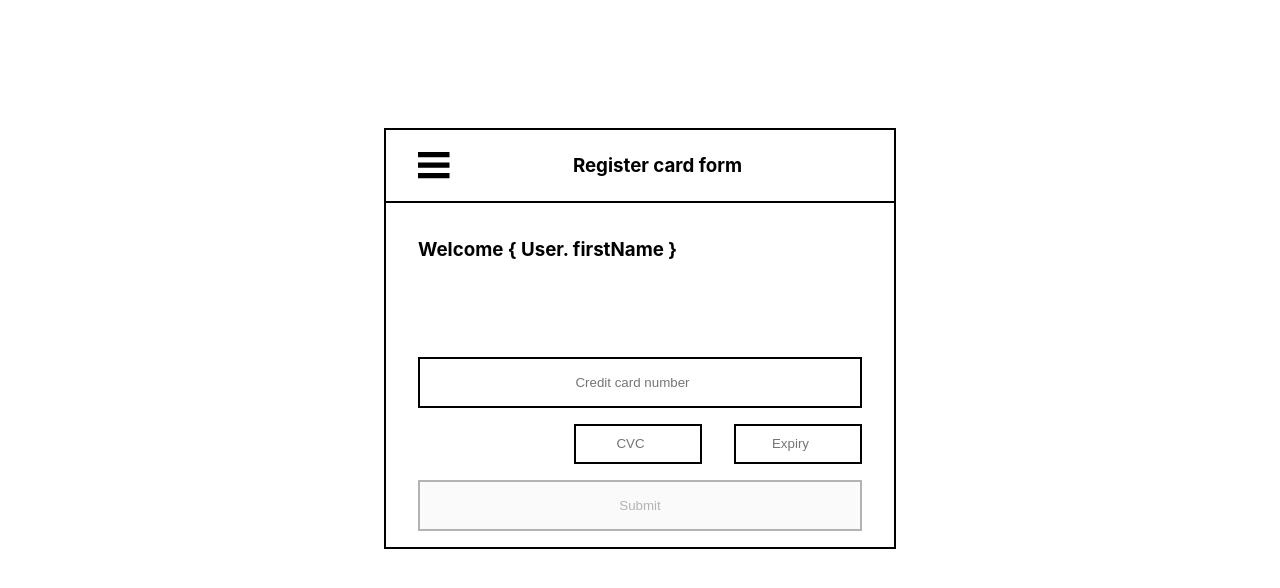
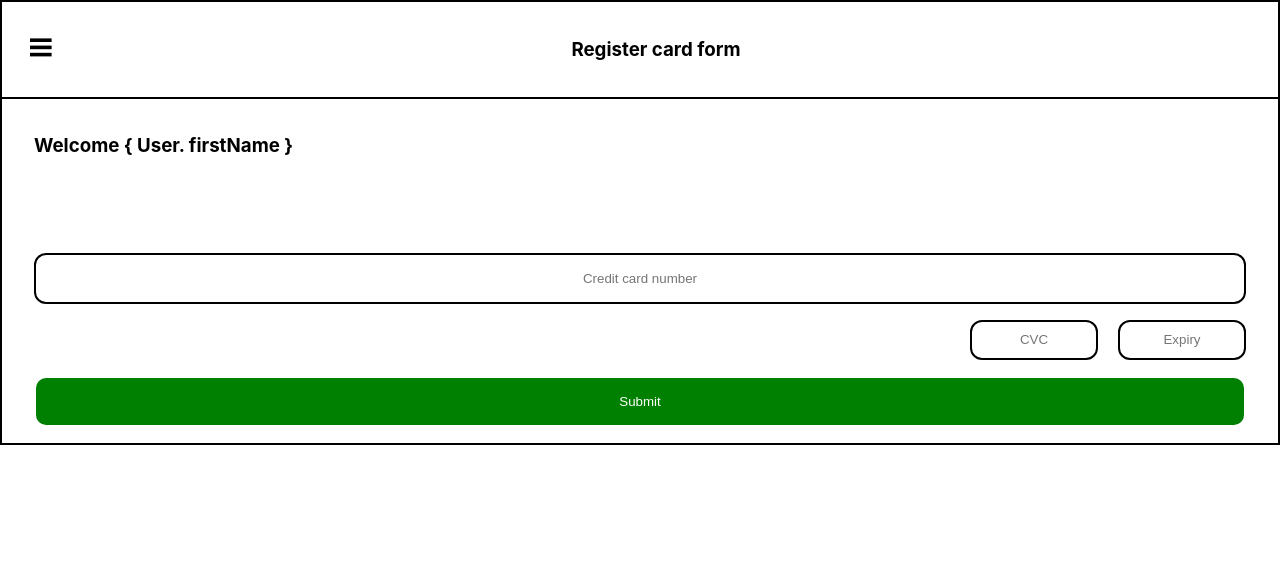
Before and after one commit to Miranda-hj/tower-task, a Next.js app: page / in a window 1280 px wide. Shown: the top 588 px of the page. Built offline with nearby package versions, Linux system fonts and the light colour scheme.

Commit message:
update ui

```diff
--- a/pages/Menu/index.module.scss
+++ b/pages/Menu/index.module.scss
@@ -1,6 +1,5 @@
 .basic {
     border: 2px solid;
-    margin: 10% 30%;
 }
 .menu {
     margin: 2rem 5rem 18rem 2rem;
--- a/pages/index.module.scss
+++ b/pages/index.module.scss
@@ -1,6 +1,5 @@
 .basic {
   border: 2px solid;
-  margin: 10% 30%;
 }
 .icon {
   cursor: pointer;
--- a/src/component/content/content.module.scss
+++ b/src/component/content/content.module.scss
@@ -9,15 +9,16 @@
 }
 .cardNumber {
     border: 2px solid;
+    border-radius: 12px;
     text-align: center;
     padding: 1rem 0;
     width: 100%;
 }
-.inputGroup {
+.cardInfo {
     display: flex;
     flex-direction: row;
     justify-content: flex-end;
-    gap: 2rem;
+    gap: 20px;
 }
 .errorGroup{
     display: flex;
@@ -26,12 +27,14 @@
 }
 .cvc {
     border: 2px solid;
+    border-radius: 12px;
     text-align: center;
     height: 2.5rem;
     width: 8rem;
 }
 .expiry {
     border: 2px solid;
+    border-radius: 12px;
     text-align: center;
     height: 2.5rem;
     width: 8rem;
@@ -44,5 +47,26 @@
 .submit {
     border: 2px solid;
     text-align: center;
+    color: white;
+    background-color: green;
+    border-radius: 12px;
+    cursor: pointer;
+    transition: all 0.3s ease;
     padding: 1rem 0;
 }
+.submit:hover, .submit:active {
+    background-color: greenyellow;
+    transform: scale(1.05);
+}
+
+/* Hide arrows icons*/
+.basic input[type="number"]::-webkit-inner-spin-button,
+.basic input[type="number"]::-webkit-outer-spin-button {
+    -webkit-appearance: none;
+    margin: 0;
+}
+
+/*For firefox */
+.basic input[type="number"] {
+    -moz-appearance: textfield;
+}
--- a/src/component/content/content.tsx
+++ b/src/component/content/content.tsx
@@ -1,6 +1,7 @@
 import styles from "./content.module.scss";
 import { useForm } from "react-hook-form";
 import { Error } from "../error/error";
+import { kMaxLength } from "buffer";
 
 interface FormData {
   cardNumber: number;
@@ -32,6 +33,8 @@ export const Content = (props: { userName: string }) => {
             placeholder={"Credit card number"}
             {...register("cardNumber", {
               required: true,
+              minLength: 15,
+              maxLength: 16,
             })}
             className={styles.cardNumber}
           />
@@ -39,7 +42,7 @@ export const Content = (props: { userName: string }) => {
             <Error className={styles.message} message={"This is required"} />
           )}
         </div>
-        <div className={styles.inputGroup}>
+        <div className={styles.cardInfo}>
           <div className={styles.errorGroup}>
             <input
               type={"number"}
--- a/src/component/icon/arrow/arrow.tsx
+++ b/src/component/icon/arrow/arrow.tsx
@@ -7,8 +7,8 @@ export const Arrow = (props: { className: string }) => {
         version="1.1"
         xmlns="http://www.w3.org/2000/svg"
         xmlnsXlink="http://www.w3.org/1999/xlink"
-        width="35"
-        height="40"
+        width="24"
+        height="24"
         x="0px"
         y="0px"
         viewBox="0 0 1000 1000"
--- a/src/component/icon/burger/burger.tsx
+++ b/src/component/icon/burger/burger.tsx
@@ -5,8 +5,8 @@ export const Burger = (props: { className: string }) => {
     <Link href={"/menu"} passHref>
       <svg
         viewBox="0 0 100 80"
-        width="35"
-        height="40"
+        width="24"
+        height="24"
         className={props.className}>
         <rect width="90" height="15" />
         <rect y="30" width="90" height="15" />
--- a/src/component/navigation/navigation.module.scss
+++ b/src/component/navigation/navigation.module.scss
@@ -6,10 +6,13 @@
     margin: auto;
     padding: 1rem 0;
 }
+.iconBox {
+    padding: 4px
+}
 .heading {
     display: flex;
     flex-direction: row;
     align-items: center;
-    padding: 0.5rem 2rem;
+    padding: 20px 24px;
     border-bottom: 2px solid;
 }
--- a/src/component/navigation/navigation.tsx
+++ b/src/component/navigation/navigation.tsx
@@ -10,7 +10,7 @@ export const Navigation: React.FC<IProps> = ({ children, title, icon }) => {
   return (
     <div className={styles.basic}>
       <div className={styles.heading}>
-        {icon}
+        <div className={styles.iconBox}>{icon}</div>
         <h3 className={styles.title}>{title}</h3>
       </div>
       <div>{children}</div>
```
